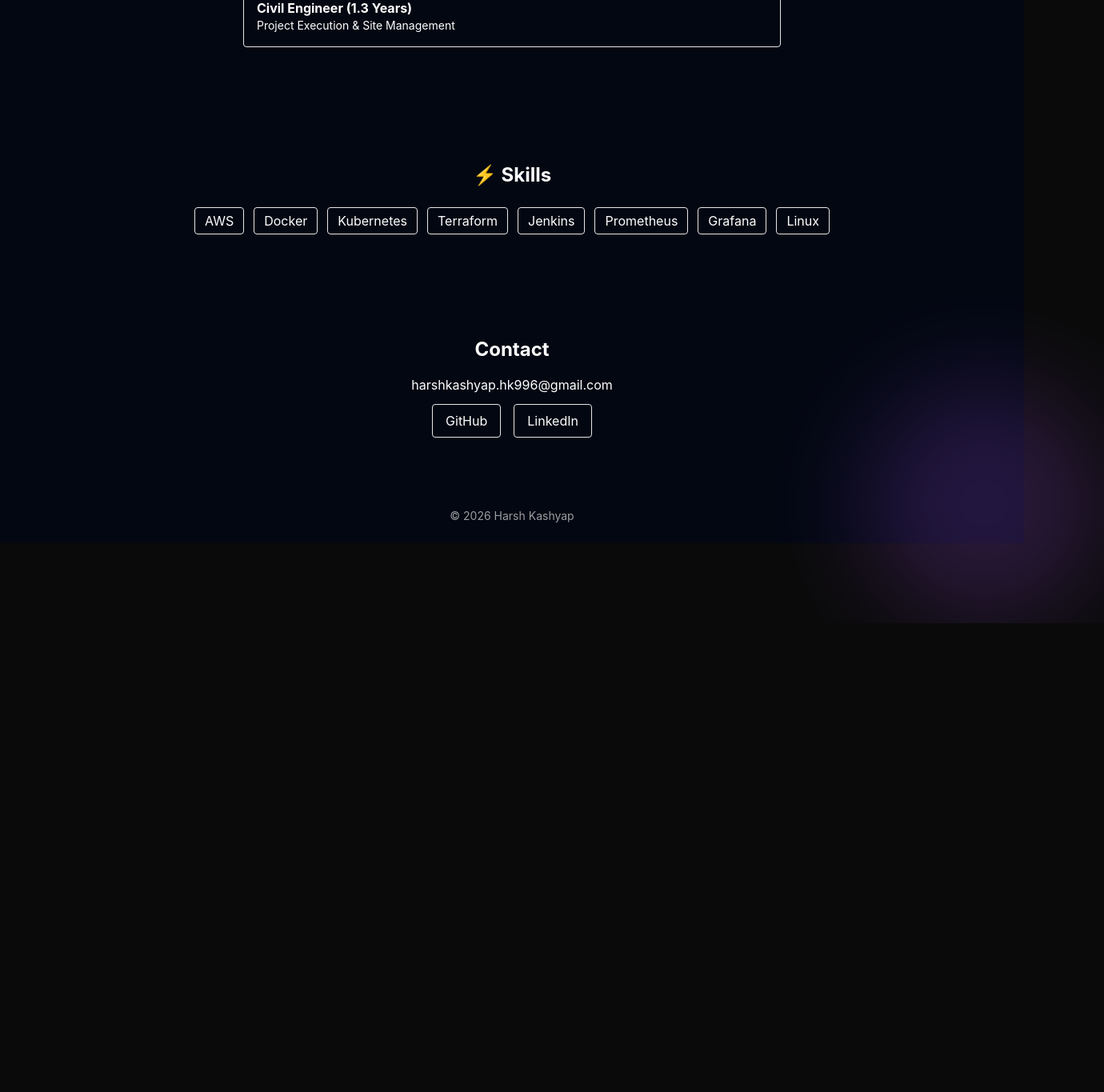
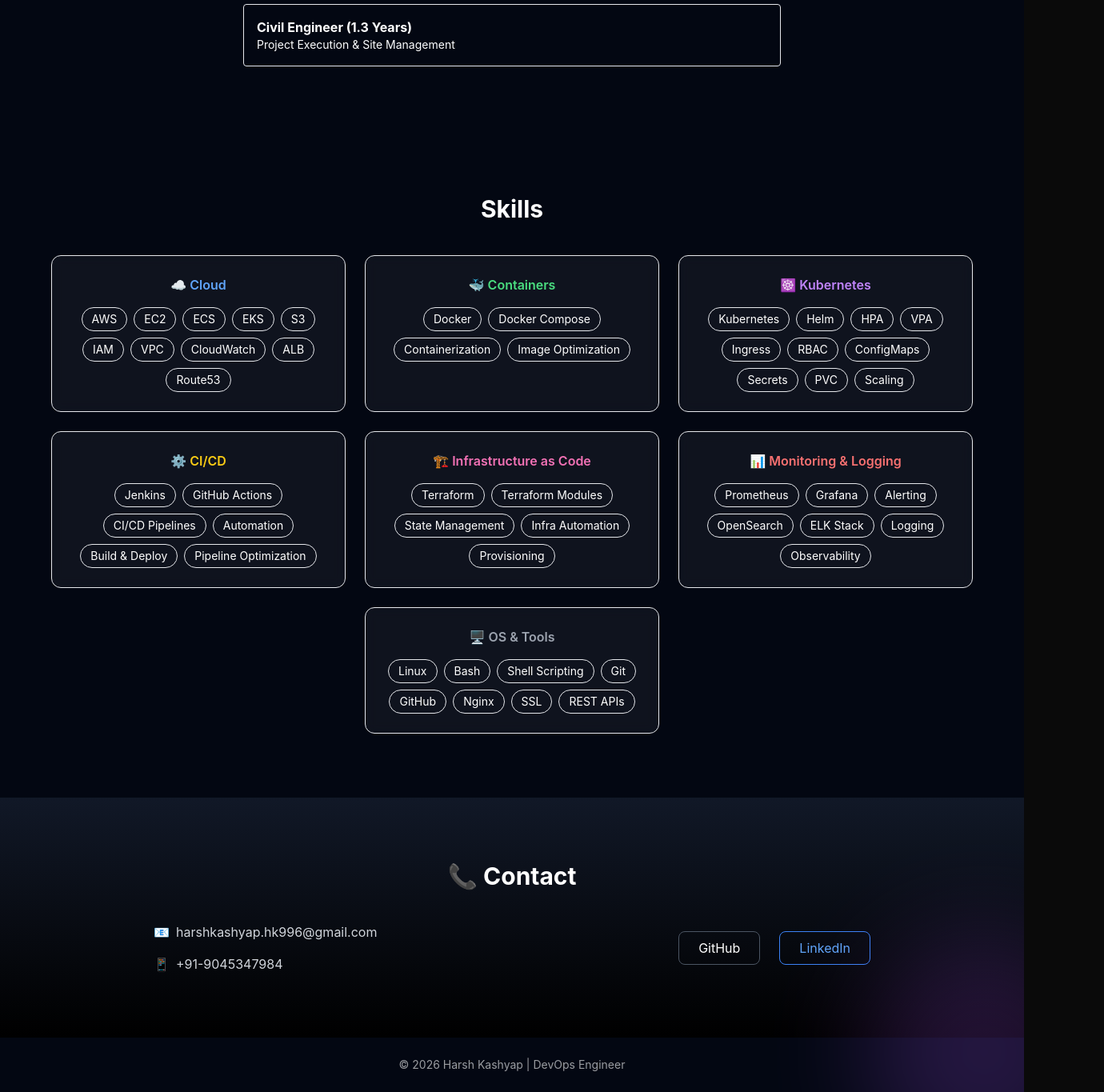
Before and after one commit to harsh2595/devops-portfolio, a Next.js app: page / in a window 1280 px wide. Shown: the part 1390-2755 px from the top of the page at 80% size, 1380 px wide, since content can reach past the window. Before the commit the page ends 2169 px from the top, so only its background shows below. Built offline with nearby package versions, Linux system fonts and the light colour scheme.

Commit message:
7th commit

```diff
--- a/app/page.js
+++ b/app/page.js
@@ -38,6 +38,13 @@ const projects = [
         details: "EKS, Prometheus, Grafana",
         link: "https://github.com/harsh2595/node-eks-app-monitoring",
     },
+    {
+        title: "GitHub Actions Pipeline for Python Dockerized App",
+        desc: "GitHub Actions Pipeline triggred on push",
+        impact: "Auto Deployment of python app",
+        details: "Docker, python, GitHub Actions",
+        link: "https://github.com/harsh2595/github-actions-practice.git",
+    }
 ];
 
 export default function Portfolio() {
@@ -45,7 +52,7 @@ export default function Portfolio() {
     const [activeProject, setActiveProject] = useState(null);
 
     return (
-        <div className={`${dark ? "bg-gray-950 text-white" : "bg-white text-black"} min-h-screen relative`}>
+        <div className={`${dark ? "bg-gray-950 text-white" : "bg-white text-black"} min-h-screen relative overflow-x-hidden`}>
 
             {/* Background Glow */}
             <div className="absolute top-[-100px] left-[-100px] w-[300px] h-[300px] bg-blue-500 opacity-20 blur-3xl rounded-full"></div>
@@ -53,7 +60,7 @@ export default function Portfolio() {
 
             {/* Navbar */}
             <nav className="flex justify-between items-center px-6 py-4 sticky top-0 z-50 bg-white/10 backdrop-blur-md border-b border-white/10">
-                <h1 className="font-bold">Harsh Kashyap</h1>
+                <h1 className="font-bold">Harsh Kashyap | DevOps Engineer </h1>
 
                 <div className="flex items-center gap-5">
                     <button onClick={() => setDark(!dark)} className="border px-3 py-1 rounded">
@@ -77,7 +84,7 @@ export default function Portfolio() {
                     DevOps Engineer 🚀
                 </motion.h2>
 
-                <p className="mb-3">4.7 Years Experience | AWS • Kubernetes • Terraform • CI/CD</p>
+                <p className="mb-3">AWS • Kubernetes • Terraform • CI/CD • Docker • Monitoring</p>
 
                 <a
                     href="/resume.pdf"
@@ -90,7 +97,7 @@ export default function Portfolio() {
 
             {/* Projects */}
             <section id="projects" className="py-20 px-6 scroll-mt-24">
-                <h3 className="text-3xl font-bold text-center mb-10">🚀 Projects</h3>
+                <h3 className="text-3xl font-bold text-center mb-10">Projects</h3>
 
                 <div className="grid md:grid-cols-2 lg:grid-cols-3 gap-6">
                     {projects.map((p, i) => (
@@ -161,30 +168,122 @@ export default function Portfolio() {
             </section>
 
             {/* Skills */}
-            <section id="skills" className="py-16 px-6 text-center scroll-mt-24">
-                <h3 className="text-2xl font-bold mb-6">⚡ Skills</h3>
+            <section id="skills" className="py-20 px-6 text-center scroll-mt-24">
+                <h3 className="text-3xl font-bold mb-10">Skills</h3>
 
-                <div className="flex flex-wrap justify-center gap-3">
-                    {["AWS", "Docker", "Kubernetes", "Terraform", "Jenkins", "Prometheus", "Grafana", "Linux"].map((s) => (
-                        <span key={s} className="border px-3 py-1 rounded">
-                            {s}
-                        </span>
+                <div className="max-w-6xl mx-auto grid md:grid-cols-2 lg:grid-cols-3 gap-6">
+
+                    {/* Cloud */}
+                    <div className="p-6 rounded-xl border bg-white/5 backdrop-blur">
+                        <h4 className="font-semibold mb-4 text-blue-400">☁️ Cloud</h4>
+                        <div className="flex flex-wrap gap-2 justify-center">
+                            {["AWS", "EC2", "ECS", "EKS", "S3", "IAM", "VPC", "CloudWatch", "ALB", "Route53"].map(s => (
+                                <span key={s} className="px-3 py-1 text-sm border rounded-full">{s}</span>
                             ))}
+                        </div>
+                    </div>
+
+                    {/* Containers */}
+                    <div className="p-6 rounded-xl border bg-white/5 backdrop-blur">
+                        <h4 className="font-semibold mb-4 text-green-400">🐳 Containers</h4>
+                        <div className="flex flex-wrap gap-2 justify-center">
+                            {["Docker", "Docker Compose", "Containerization", "Image Optimization"].map(s => (
+                                <span key={s} className="px-3 py-1 text-sm border rounded-full">{s}</span>
+                            ))}
+                        </div>
+                    </div>
+
+                    {/* Kubernetes */}
+                    <div className="p-6 rounded-xl border bg-white/5 backdrop-blur">
+                        <h4 className="font-semibold mb-4 text-purple-400">☸️ Kubernetes</h4>
+                        <div className="flex flex-wrap gap-2 justify-center">
+                            {["Kubernetes", "Helm", "HPA", "VPA", "Ingress", "RBAC", "ConfigMaps", "Secrets", "PVC", "Scaling"].map(s => (
+                                <span key={s} className="px-3 py-1 text-sm border rounded-full">{s}</span>
+                            ))}
+                        </div>
+                    </div>
+
+                    {/* CI/CD */}
+                    <div className="p-6 rounded-xl border bg-white/5 backdrop-blur">
+                        <h4 className="font-semibold mb-4 text-yellow-400">⚙️ CI/CD</h4>
+                        <div className="flex flex-wrap gap-2 justify-center">
+                            {["Jenkins", "GitHub Actions", "CI/CD Pipelines", "Automation", "Build & Deploy", "Pipeline Optimization"].map(s => (
+                                <span key={s} className="px-3 py-1 text-sm border rounded-full">{s}</span>
+                            ))}
+                        </div>
+                    </div>
+
+                    {/* IaC */}
+                    <div className="p-6 rounded-xl border bg-white/5 backdrop-blur">
+                        <h4 className="font-semibold mb-4 text-pink-400">🏗️ Infrastructure as Code</h4>
+                        <div className="flex flex-wrap gap-2 justify-center">
+                            {["Terraform", "Terraform Modules", "State Management", "Infra Automation", "Provisioning"].map(s => (
+                                <span key={s} className="px-3 py-1 text-sm border rounded-full">{s}</span>
+                            ))}
+                        </div>
+                    </div>
+
+                    {/* Monitoring */}
+                    <div className="p-6 rounded-xl border bg-white/5 backdrop-blur">
+                        <h4 className="font-semibold mb-4 text-red-400">📊 Monitoring & Logging</h4>
+                        <div className="flex flex-wrap gap-2 justify-center">
+                            {["Prometheus", "Grafana", "Alerting", "OpenSearch", "ELK Stack", "Logging", "Observability"].map(s => (
+                                <span key={s} className="px-3 py-1 text-sm border rounded-full">{s}</span>
+                            ))}
+                        </div>
+                    </div>
+                    <div className="flex flex-wrap justify-center gap-8"></div>
+                    {/* OS & Tools */}
+                    <div className="p-6 rounded-xl border bg-white/5 backdrop-blur">
+                        <h4 className="font-semibold mb-4 text-gray-400">🖥️ OS & Tools</h4>
+                        <div className="flex flex-wrap gap-2 justify-center">
+                            {["Linux", "Bash", "Shell Scripting", "Git", "GitHub", "Nginx", "SSL", "REST APIs"].map(s => (
+                                <span key={s} className="px-3 py-1 text-sm border rounded-full">{s}</span>
+                            ))}
+                        </div>
+                    </div>
                 </div>
             </section>
 
             {/* Contact */}
-            <section id="contact" className="py-16 px-6 text-center scroll-mt-24">
-                <h3 className="text-2xl font-bold mb-4">Contact</h3>
+            <section id="contact" className="py-20 px-6 scroll-mt-24 bg-gradient-to-b from-gray-900 to-black">
+                <h3 className="text-3xl font-bold text-center mb-10 text-white">📞 Contact</h3>
 
-                <p className="mb-3">harshkashyap.hk996@gmail.com</p>
+                <div className="max-w-4xl mx-auto flex flex-col md:flex-row justify-between items-center gap-10">
 
-                <div className="flex justify-center gap-4">
+                    {/* Left Side - Contact Info */}
+                    <div className="text-center md:text-left text-gray-300 space-y-4">
+
+                        {/* Email */}
+                        <p>
+                            📧
+                            <a
+                                href="mailto:harshkashyap.hk996@gmail.com"
+                                className="ml-2 hover:text-blue-400 transition"
+                            >
+                                harshkashyap.hk996@gmail.com
+                            </a>
+                        </p>
+
+                        {/* Phone */}
+                        <p>
+                            📱
+                            <a
+                                href="tel:+919045347984"
+                                className="ml-2 hover:text-green-400 transition"
+                            >
+                                +91-9045347984
+                            </a>
+                        </p>
+                    </div>
+
+                    {/* Right Side - Social Links */}
+                    <div className="flex gap-6">
                         <a
                             href="https://github.com/harsh2595"
                             target="_blank"
                             rel="noopener noreferrer"
-                        className="border px-4 py-2 rounded"
+                            className="border border-gray-600 px-6 py-2 rounded-lg text-white hover:bg-white hover:text-black transition duration-300"
                         >
                             GitHub
                         </a>
@@ -193,15 +292,17 @@ export default function Portfolio() {
                             href="https://www.linkedin.com/in/harsh-kashyap-099213213/"
                             target="_blank"
                             rel="noopener noreferrer"
-                        className="border px-4 py-2 rounded"
+                            className="border border-blue-500 px-6 py-2 rounded-lg text-blue-400 hover:bg-blue-500 hover:text-white transition duration-300"
                         >
                             LinkedIn
                         </a>
                     </div>
+
+                </div>
             </section>
 
             <footer className="text-center p-6 text-sm opacity-60">
-                © {new Date().getFullYear()} Harsh Kashyap
+                © {new Date().getFullYear()} Harsh Kashyap | DevOps Engineer
             </footer>
         </div>
     );
--- a/package.json
+++ b/package.json
@@ -9,6 +9,7 @@
     },
     "dependencies": {
         "framer-motion": "^11.0.0",
+        "lucide-react": "^1.7.0",
         "next": "latest",
         "react": "latest",
         "react-dom": "latest"
```
Also changed, not shown: 1 other file (tests, documents, lock files or other folders). Lines whose indentation alone changed are shown as unchanged.
